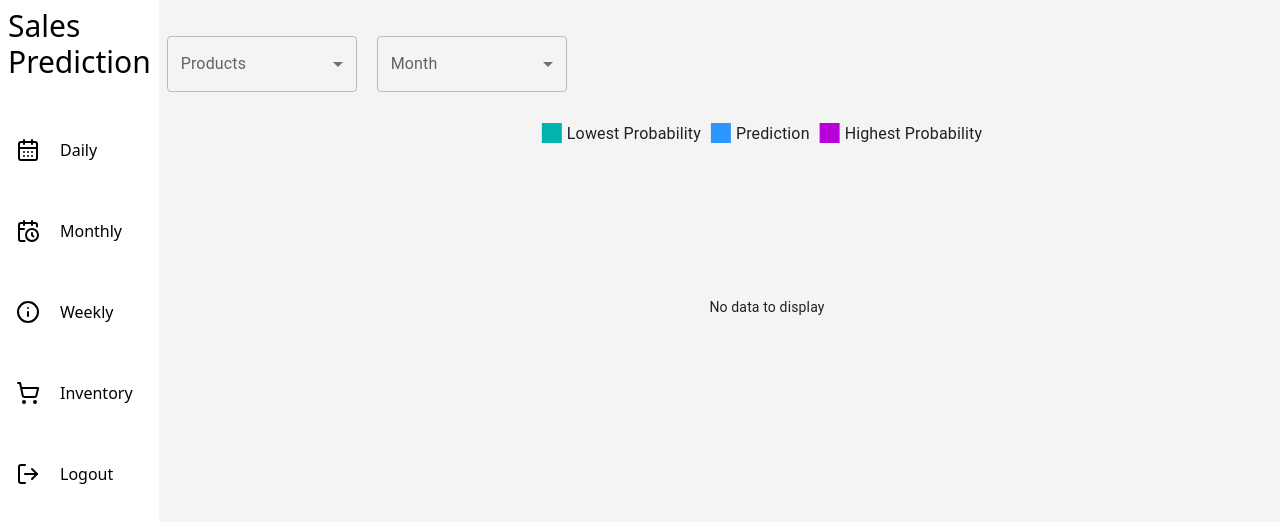
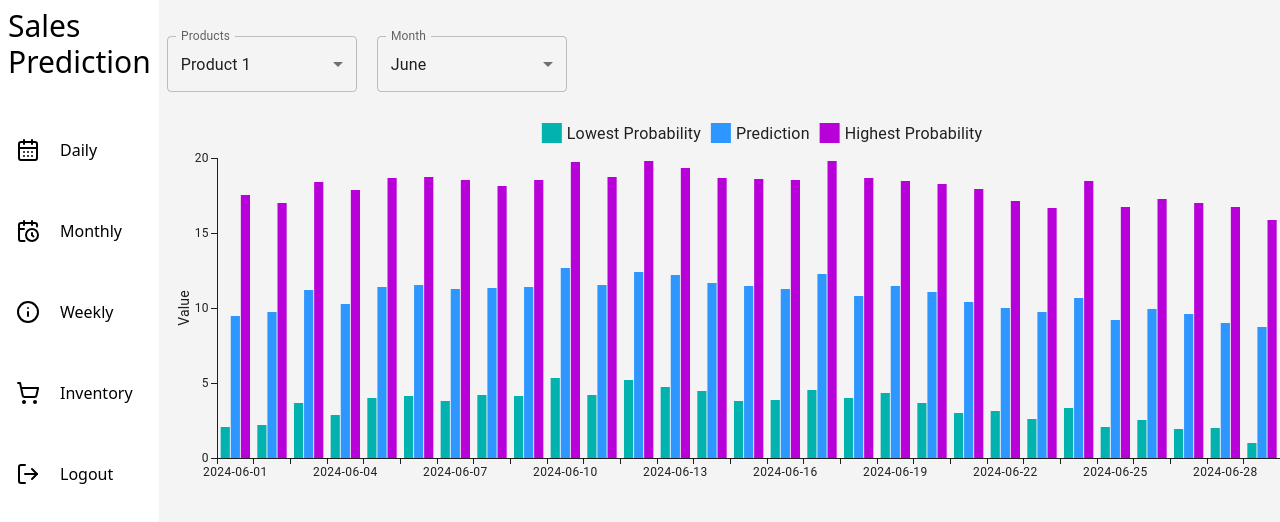
Before and after one commit to adityach0uhan/college-minip-dashboard, a Next.js app: page /Monthly in a window 1280 px wide. Shown: the top 522 px of the page. Built offline with nearby package versions, Linux system fonts and the light colour scheme.

Commit message:
Added a default value so that it dont show blank

```diff
--- a/src/app/Monthly/page.jsx
+++ b/src/app/Monthly/page.jsx
@@ -1,6 +1,6 @@
 'use client';
 import * as React from 'react';
-import { useState } from 'react';
+import { useState, useEffect } from 'react';
 import { BarChart } from '@mui/x-charts/BarChart';
 import InputLabel from '@mui/material/InputLabel';
 import MenuItem from '@mui/material/MenuItem';
@@ -12,9 +12,13 @@ import product3 from '../../data/json/output/output3.js';
 const valueFormatter = (value) => value.toFixed(1);
 
 export default function Page() {
-    const [products, setProducts] = useState('');
-    const [month, setMonth] = useState('');
+    const [products, setProducts] = useState('Product1'); // Default product set to Product1
+    const [month, setMonth] = useState(new Date().getMonth() + 1); // Default month set to current month (1-indexed)
     const [monthData, setMonthData] = useState([]);
+
+    useEffect(() => {
+        getData(month); // Fetch data initially for the default month
+    }, []); // Empty dependency array to run once on component mount
 
     const productChange = (event) => {
         const selectedProduct = event.target.value;
@@ -24,7 +28,6 @@ export default function Page() {
     const monthChange = (event) => {
         let selectedMonth = event.target.value;
         setMonth(selectedMonth);
-        getData(selectedMonth);
     };
 
     const series = [
@@ -45,8 +48,11 @@ export default function Page() {
         }
     ];
 
+    useEffect(() => {
+        getData(month); // Fetch data whenever month changes
+    }, [month]); // Depend on month state change
+
     const getData = (selectedMonth) => {
-        setMonthData('')
         let data = [];
         if (products === 'Product1') {
             data = product2
```
